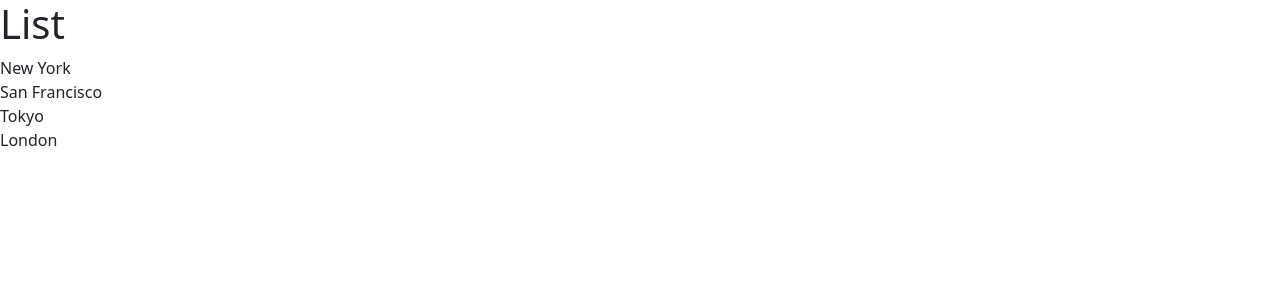
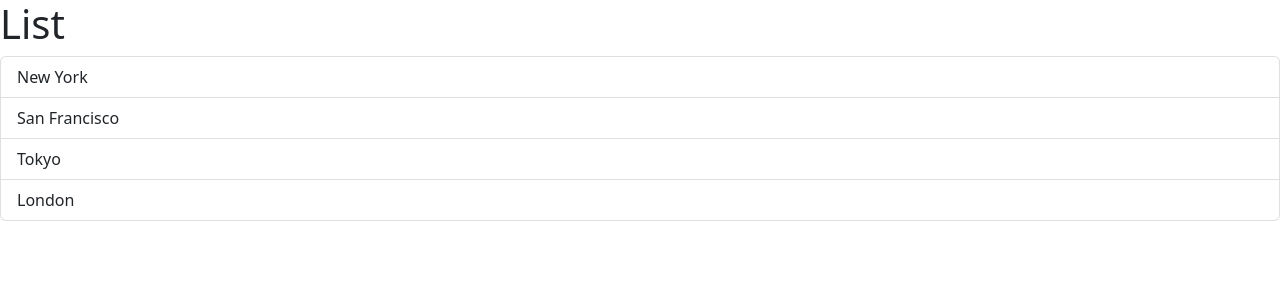
Before and after one commit to EhsanTgv/react-app, a React (Vite) app: page / in a window 1280 px wide. Shown: the top 300 px of the page. Built offline with nearby package versions, Linux system fonts and the light colour scheme.

Commit message:
Handling events

```diff
--- a/src/components/ListGroup.tsx
+++ b/src/components/ListGroup.tsx
@@ -1,3 +1,5 @@
+import { MouseEvent } from "react";
+
 function ListGroup() {
     const items = [
         "New York",
@@ -6,14 +8,21 @@
         "London",
     ];
 
+    const handleClick = (event: MouseEvent) => console.log(event);
+
     return (
         <>
             <h1>List</h1>
-            {items.length==0&&"No item founded"}
+            {items.length == 0 && "No item founded"}
             <ul className="list-group">
                 {
-                    items.map((item) => (
-                        <li key={item}>{item}</li>
+                    items.map((item, index) => (
+                        <li
+                            className="list-group-item"
+                            key={item}
+                            onClick={handleClick}>
+                            {item}
+                        </li>
                     ))
                 }
             </ul>
```
